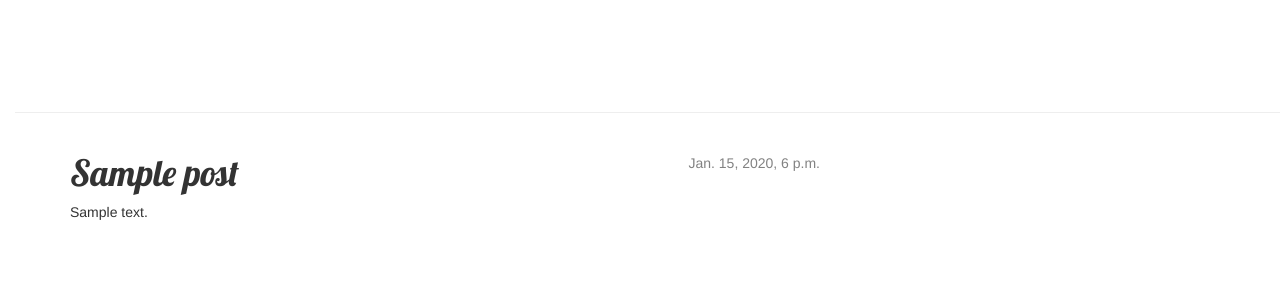
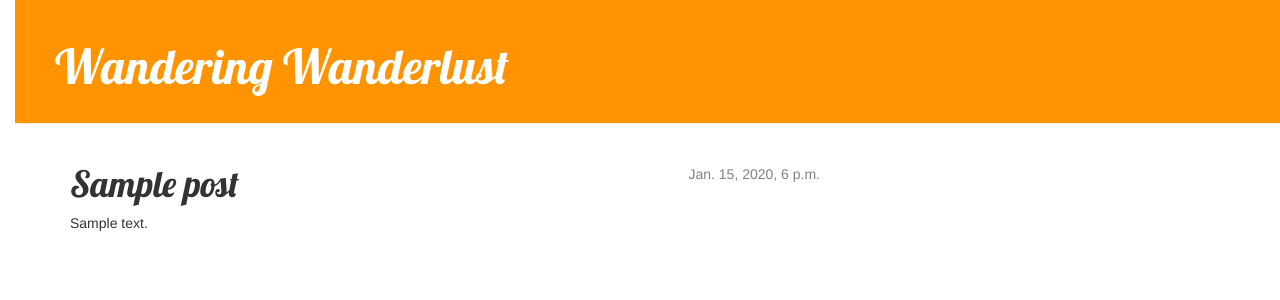
Before and after one commit to wanderingwanderlust/Django-Girls-Blog-Tutorial, a Django app: page /post/1/ in a window 1280 px wide. Shown: the top 300 px of the page. Run offline with Django 3.2, Linux system fonts and the light colour scheme; tables that the repository leaves empty hold one stand-in row (values such as "Sample post"); some libraries are stand-ins or nearby versions.

Commit message:
fixed css problem.

```diff
--- a/blog/static/css/blog.css
+++ b/blog/static/css/blog.css
@@ -13,7 +13,7 @@ h1 a {
     font-family: 'Lobster';
 }
 
-page-header {
+.page-header {
     background-color: #ff9400;
     margin-top: 0;
     padding: 20px 20px 20px 40px;
```
